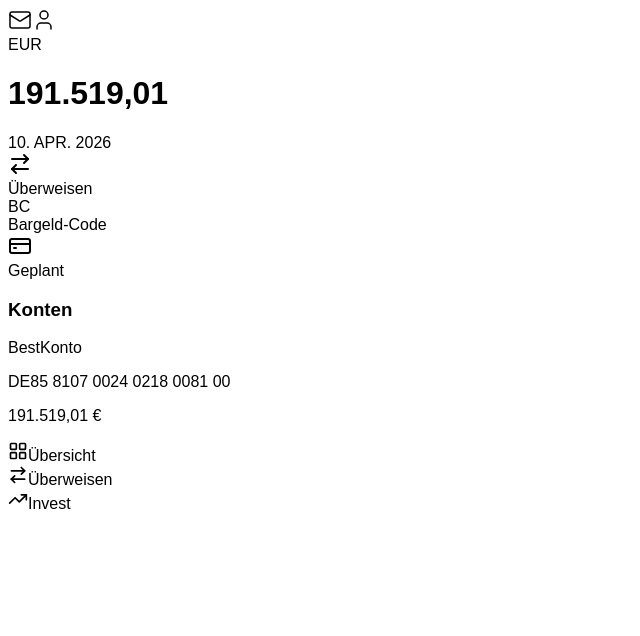
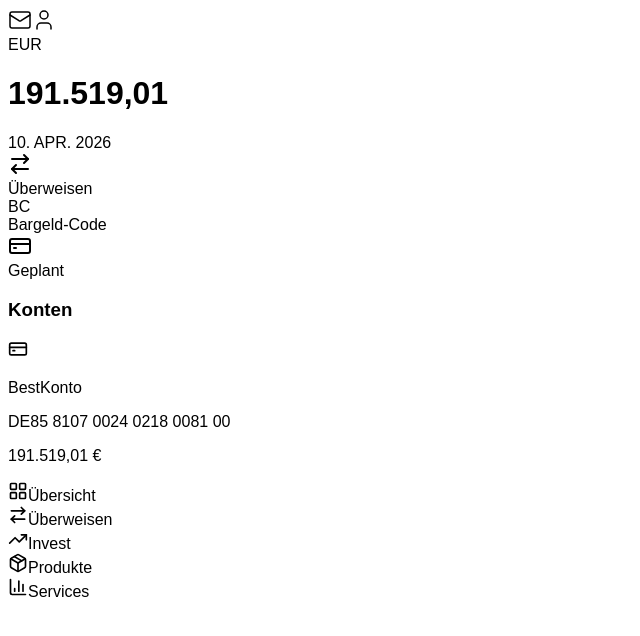
Before and after one commit to bradlywilliam3-netizen/bank-mvp, a React app in the folder frontend/: page /dashboard in a window 1280 px wide. Shown: the top 636 px of the page, without its empty margins (0-640 px from the left). Built offline with nearby package versions, Linux system fonts and the light colour scheme; sample sign-in values are in the browser's storage; the HTML template or start-up script is replaced by a standard one.

Commit message:
fix api url

```diff
--- a/frontend/src/App.jsx
+++ b/frontend/src/App.jsx
@@ -1,3 +1,4 @@
+import React from "react";
 import { BrowserRouter, Routes, Route, Navigate } from "react-router-dom";
 import Login from "./Login";
 import Dashboard from "./Dashboard";
@@ -5,29 +6,30 @@ import Register from "./Register";
 
 /**
  * ProtectedRoute Component
- * Prevents unauthorized users from accessing the dashboard by
- * checking for a token in localStorage.
+ * Checks for BOTH 'token' and 'user' to ensure the Dashboard
+ * has the data it needs to render without crashing.
  */
 const ProtectedRoute = ({ children }) => {
   const token = localStorage.getItem("token");
+  const user = localStorage.getItem("user");
 
-  if (!token) {
-    // If no token, kick them back to the login page
+  // If either is missing, redirect to login to avoid white screen errors
+  if (!token || !user) {
     return <Navigate to="/" replace />;
   }
 
   return children;
 };
 
-export default function App() {
+function App() {
   return (
     <BrowserRouter>
       <Routes>
-        {/* Public Routes: Anyone can see these */}
+        {/* Public Routes */}
         <Route path="/" element={<Login />} />
         <Route path="/register" element={<Register />} />
 
-        {/* Protected Route: Requires a login token */}
+        {/* Protected Route */}
         <Route
           path="/dashboard"
           element={
@@ -37,9 +39,11 @@ export default function App() {
           }
         />
 
-        {/* Catch-all: Redirect any invalid URL (like /pizza) back to Login */}
+        {/* Catch-all Redirect */}
         <Route path="*" element={<Navigate to="/" replace />} />
       </Routes>
     </BrowserRouter>
   );
 }
+
+export default App;
--- a/frontend/src/Dashboard.jsx
+++ b/frontend/src/Dashboard.jsx
@@ -1,15 +1,25 @@
 import React, { useEffect, useState } from "react";
 import { useNavigate } from "react-router-dom";
 import axios from "axios";
-// Standard imports - if this fails, the issue is your npm install
-import { Mail, User, ArrowRightLeft, CreditCard, LayoutGrid, TrendingUp, Package, BarChart3, Minus, Plus } from "lucide-react";
+import {
+  Mail,
+  User,
+  ArrowRightLeft,
+  CreditCard,
+  LayoutGrid,
+  TrendingUp,
+  BarChart3,
+  Package
+} from "lucide-react";
 
 export default function Dashboard() {
   const navigate = useNavigate();
   const [user, setUser] = useState(null);
   const [currentDate, setCurrentDate] = useState("");
+  const [loading, setLoading] = useState(true);
 
   useEffect(() => {
+    const initDashboard = () => {
       try {
         const savedUser = localStorage.getItem("user");
         if (!savedUser) {
@@ -17,72 +27,103 @@ export default function Dashboard() {
           return;
         }
         setUser(JSON.parse(savedUser));
-    } catch (e) {
-      console.error("Auth error", e);
-      navigate("/");
-    }
 
         const now = new Date();
-    setCurrentDate(`${now.toLocaleDateString("de-DE", { day: "2-digit" })}. ${now.toLocaleDateString("de-DE", { month: "short" }).toUpperCase()}. ${now.getFullYear()}`);
+        const formattedDate = `${now.toLocaleDateString("de-DE", { day: "2-digit" })}. ${now.toLocaleDateString("de-DE", { month: "short" }).toUpperCase()}. ${now.getFullYear()}`;
+        setCurrentDate(formattedDate);
+      } catch (error) {
+        console.error("Initialization error:", error);
+        navigate("/");
+      } finally {
+        setLoading(false);
+      }
+    };
+
+    initDashboard();
   }, [navigate]);
+
+  // Loading state prevents the "f.H is null" error by waiting for context
+  if (loading) {
+    return <div className="h-screen w-full bg-[#001E62] flex items-center justify-center text-white">Laden...</div>;
+  }
 
   if (!user) return null;
 
   return (
-    <div className="max-w-sm mx-auto h-screen flex flex-col bg-white font-sans overflow-hidden">
-      {/* DB BLUE HEADER */}
-      <div className="bg-gradient-to-b from-[#001E62] to-[#003DA5] pt-16 pb-12 px-6 rounded-b-[40px] text-center text-white relative">
+    <div className="max-w-sm mx-auto h-screen flex flex-col bg-white font-sans overflow-hidden relative">
+      {/* HEADER SECTION */}
+      <div className="bg-gradient-to-b from-[#001E62] to-[#003DA5] pt-16 pb-12 px-6 rounded-b-[40px] text-center text-white relative flex-shrink-0">
         <div className="absolute top-6 right-6 flex gap-6 z-30">
-          <Mail size={24} strokeWidth={1.5} />
-          <User size={24} strokeWidth={1.5} />
+          <Mail size={24} strokeWidth={1.5} className="cursor-pointer" />
+          <User size={24} strokeWidth={1.5} className="cursor-pointer" />
         </div>
 
-        {/* CIRCLE */}
-        <div className="flex justify-center mb-8">
-          <div className="w-56 h-56 rounded-full border-2 border-dashed border-white/25 flex flex-col justify-center items-center">
-            <span className="text-xs opacity-70 tracking-widest">EUR</span>
-            <h1 className="text-4xl font-bold my-2">191.519,01</h1>
-            <div className="mt-2 border-t border-dotted border-white/40 pt-2 text-[10px] uppercase">
+        {/* BALANCE CIRCLE */}
+        <div className="flex justify-center mb-8 relative z-10">
+          <div className="w-56 h-56 rounded-full border-2 border-dashed border-white/25 flex flex-col justify-center items-center shadow-inner">
+            <span className="text-xs font-medium opacity-70 tracking-widest">EUR</span>
+            <h1 className="text-4xl font-bold my-2 tracking-tight">191.519,01</h1>
+            <div className="mt-2 border-t border-dotted border-white/40 pt-2 text-[10px] uppercase tracking-wider">
               {currentDate}
             </div>
           </div>
         </div>
 
         {/* QUICK ACTIONS */}
-        <div className="flex justify-around">
-          <div className="flex flex-col items-center gap-2">
-            <div className="w-14 h-14 rounded-full border border-white/30 flex items-center justify-center"><ArrowRightLeft size={24} /></div>
-            <span className="text-[10px]">Überweisen</span>
-          </div>
-          <div className="flex flex-col items-center gap-2">
-            <div className="w-14 h-14 rounded-full border border-white/30 flex items-center justify-center text-xs">BC</div>
-            <span className="text-[10px]">Bargeld-Code</span>
-          </div>
-          <div className="flex flex-col items-center gap-2">
-            <div className="w-14 h-14 rounded-full border border-white/30 flex items-center justify-center"><CreditCard size={24} /></div>
-            <span className="text-[10px]">Geplant</span>
-          </div>
+        <div className="flex justify-around gap-2 relative z-10">
+          <QuickAction icon={<ArrowRightLeft size={24} />} label="Überweisen" />
+          <QuickAction icon={<div className="font-bold text-xs">BC</div>} label="Bargeld-Code" />
+          <QuickAction icon={<CreditCard size={24} />} label="Geplant" />
         </div>
       </div>
 
-      {/* ACCOUNT LIST */}
+      {/* ACCOUNTS SECTION */}
       <div className="flex-1 px-6 pt-8 overflow-y-auto pb-24">
         <h3 className="text-xl font-bold mb-4 text-[#001E62]">Konten</h3>
-        <div className="flex justify-between items-center py-4 border-b border-gray-100">
+        <div className="flex justify-between items-center py-5 border-b border-gray-100 hover:bg-gray-50 transition-colors px-2 rounded-lg">
+          <div className="flex items-center gap-4">
+            <div className="w-10 h-10 rounded-lg bg-gray-100 flex items-center justify-center text-[#001E62]">
+              <CreditCard size={20} />
+            </div>
             <div>
-            <p className="font-bold text-sm">BestKonto</p>
+              <p className="font-bold text-sm text-gray-900">BestKonto</p>
               <p className="text-[10px] text-gray-500 font-mono">DE85 8107 0024 0218 0081 00</p>
             </div>
-          <p className="font-bold text-sm">191.519,01 €</p>
+          </div>
+          <p className="font-bold text-sm text-gray-900">191.519,01 €</p>
         </div>
       </div>
 
-      {/* BOTTOM NAV */}
-      <div className="fixed bottom-0 left-0 right-0 max-w-sm mx-auto bg-white border-t border-gray-100 flex justify-around items-center h-20 px-2 z-50">
-        <div className="flex flex-col items-center text-[#003DA5]"><LayoutGrid size={20} /><span className="text-[10px]">Übersicht</span></div>
-        <div className="flex flex-col items-center text-gray-400"><ArrowRightLeft size={20} /><span className="text-[10px]">Überweisen</span></div>
-        <div className="flex flex-col items-center text-gray-400"><TrendingUp size={20} /><span className="text-[10px]">Invest</span></div>
+      {/* STICKY BOTTOM NAVIGATION */}
+      <div className="fixed bottom-0 left-0 right-0 max-w-sm mx-auto bg-white/95 backdrop-blur-md border-t border-gray-100 flex justify-around items-center h-20 px-2 z-50">
+        <NavItem icon={<LayoutGrid size={20} />} label="Übersicht" active />
+        <NavItem icon={<ArrowRightLeft size={20} />} label="Überweisen" />
+        <NavItem icon={<TrendingUp size={20} />} label="Invest" />
+        <NavItem icon={<Package size={20} />} label="Produkte" />
+        <NavItem icon={<BarChart3 size={20} />} label="Services" />
       </div>
     </div>
   );
 }
+
+// Helper Components to keep the main render clean
+function QuickAction({ icon, label }) {
+  return (
+    <div className="flex flex-col items-center gap-2 cursor-pointer group">
+      <div className="w-14 h-14 rounded-full border border-white/30 flex items-center justify-center transition-all group-hover:bg-white/10 group-hover:border-white/60">
+        {icon}
+      </div>
+      <span className="text-[9px] font-medium uppercase tracking-tight opacity-90">{label}</span>
+    </div>
+  );
+}
+
+function NavItem({ icon, label, active }) {
+  return (
+    <div className={`flex flex-col items-center flex-1 py-2 cursor-pointer transition-colors ${active ? "text-[#003DA5]" : "text-gray-400 hover:text-gray-600"}`}>
+      {icon}
+      <span className={`text-[9px] mt-1 font-medium ${active ? "font-bold" : ""}`}>{label}</span>
+      {active && <div className="absolute bottom-0 w-6 h-1 bg-[#003DA5] rounded-t-full" />}
+    </div>
+  );
+}
```
Lines whose indentation alone changed are shown as unchanged.
